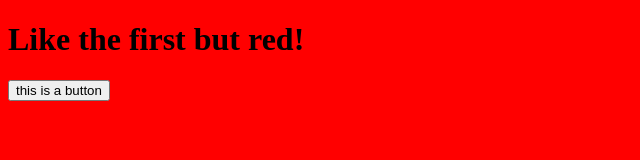
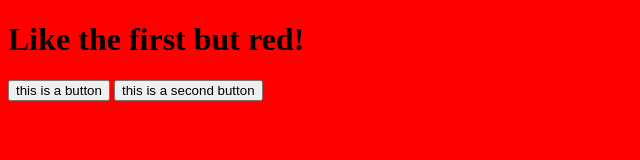
Before and after one commit to blairvansant/github2, a plain HTML site: page index.html in a window 1280 px wide. Shown: the whole page, without its empty margins (0-640 px from the left). Drawn offline with Linux system fonts and the light colour scheme.

Commit message:
secondbutton

```diff
--- a/index.html
+++ b/index.html
@@ -7,5 +7,6 @@
 <link rel="stylesheet" type="text/css" href="styles.css">
 <body>
 <button> this is a button</button>
+<button>this is a second button</button>
 </body>
 </html>
```
